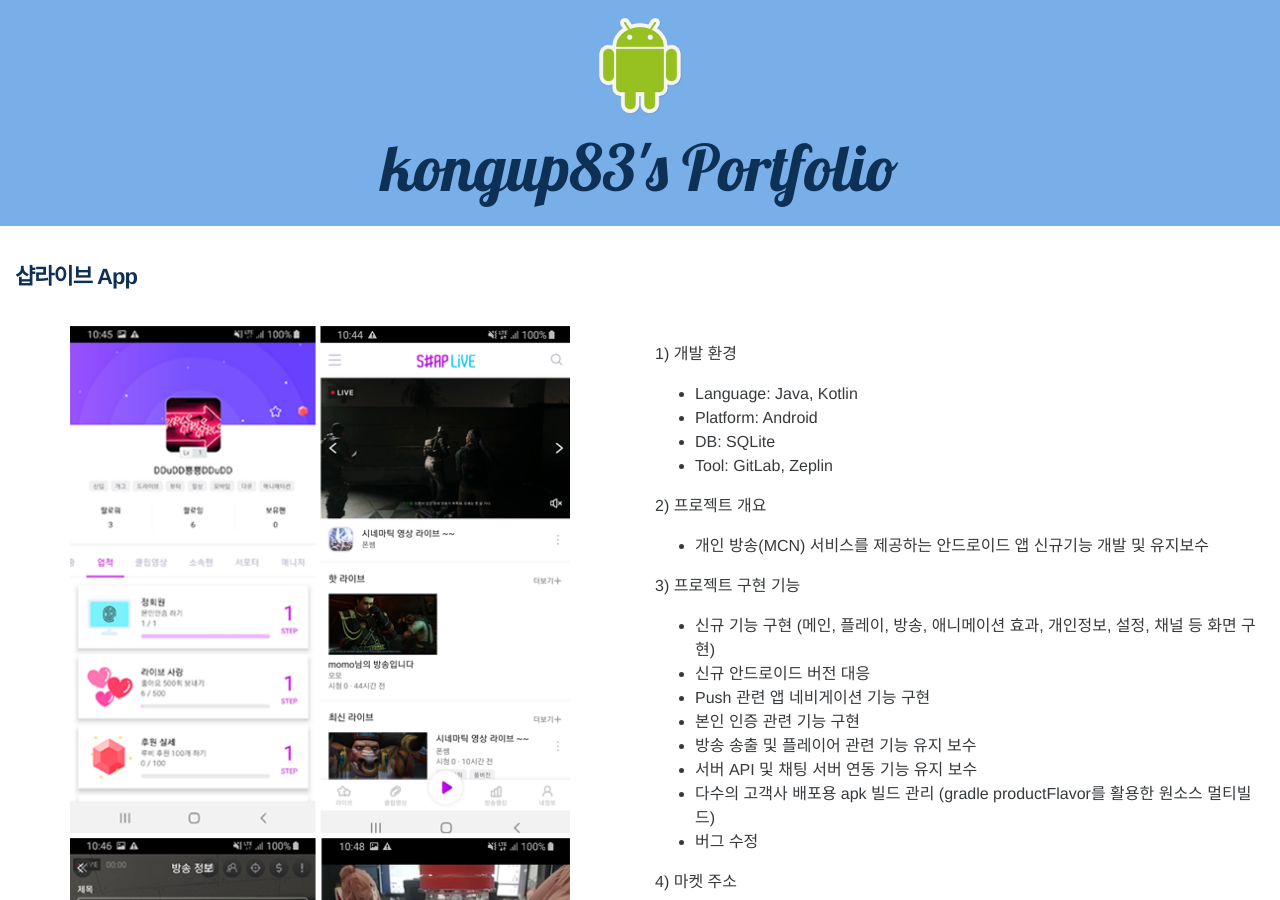
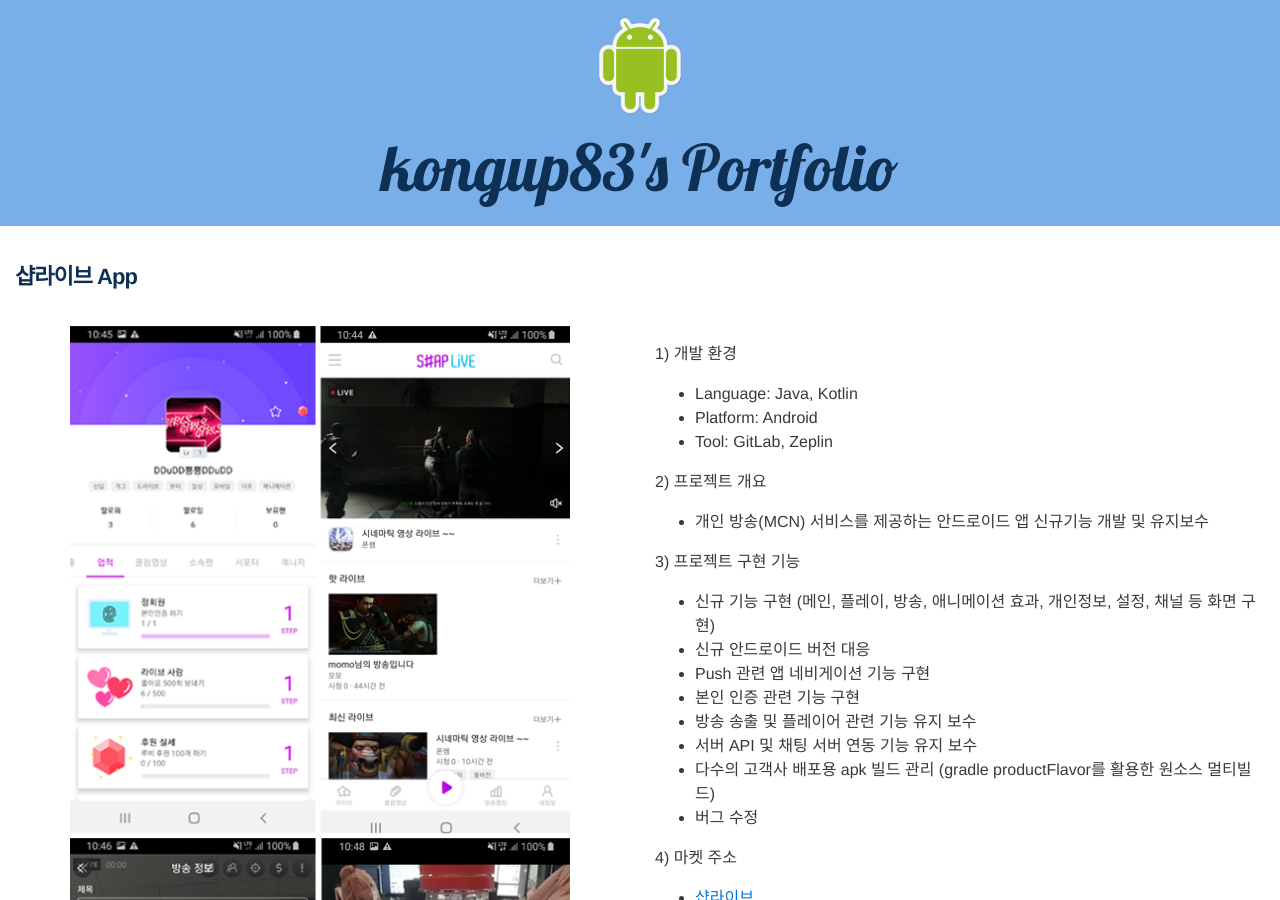
Before and after one commit to kongup83/kongup83.github.io, a Jekyll site: the page built from _posts/2020-05-30-portfolio10.md, in a window 1280 px wide and 900 px high. Built offline with Jekyll 4.4.1, drawn with Linux system fonts in a browser that asks for light colours; nearby versions of some CDN libraries.

Commit message:
Update 2020-05-30-portfolio10.md
 - DB: SQLite  삭제

```diff
--- a/_posts/2020-05-30-portfolio10.md
+++ b/_posts/2020-05-30-portfolio10.md
@@ -12,7 +12,6 @@ image: shapLive.png
 1) 개발 환경
  - Language: Java, Kotlin
  - Platform: Android
- - DB: SQLite
  - Tool: GitLab, Zeplin
 
 2) 프로젝트 개요
```
